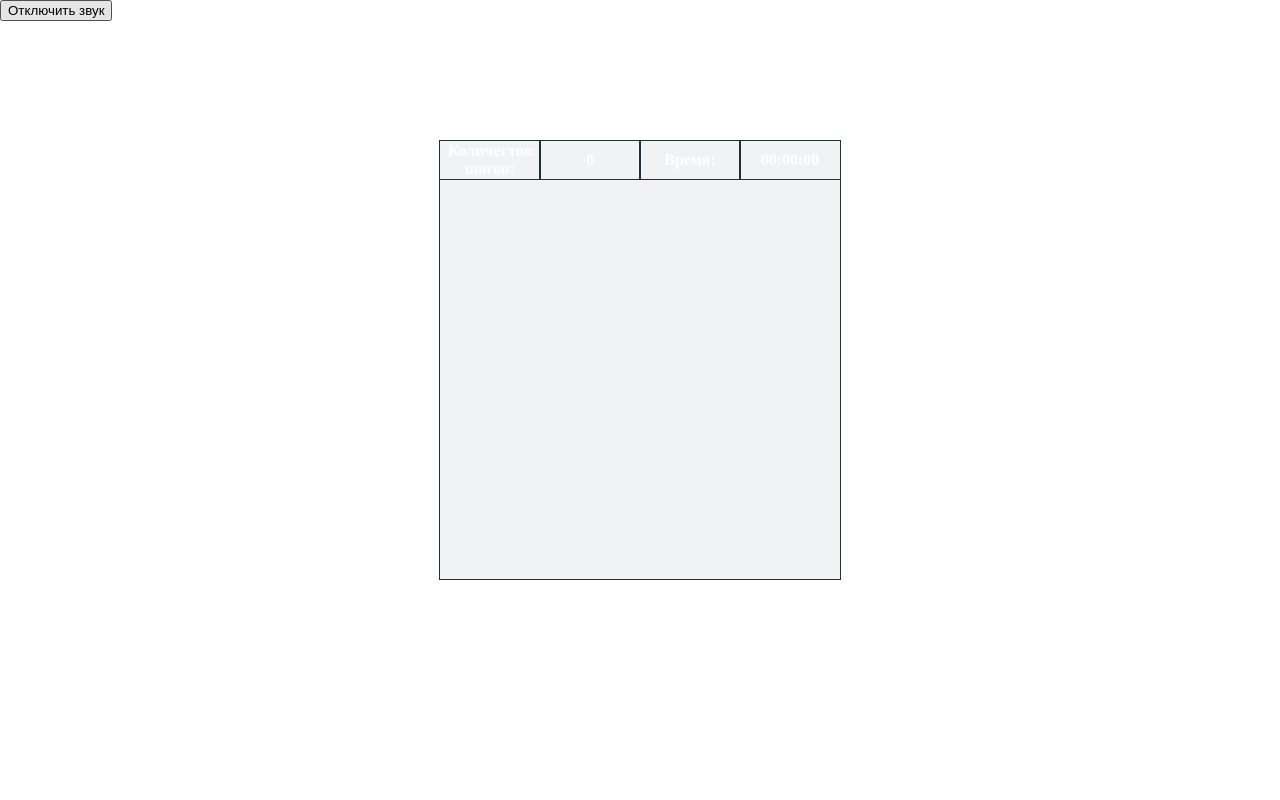
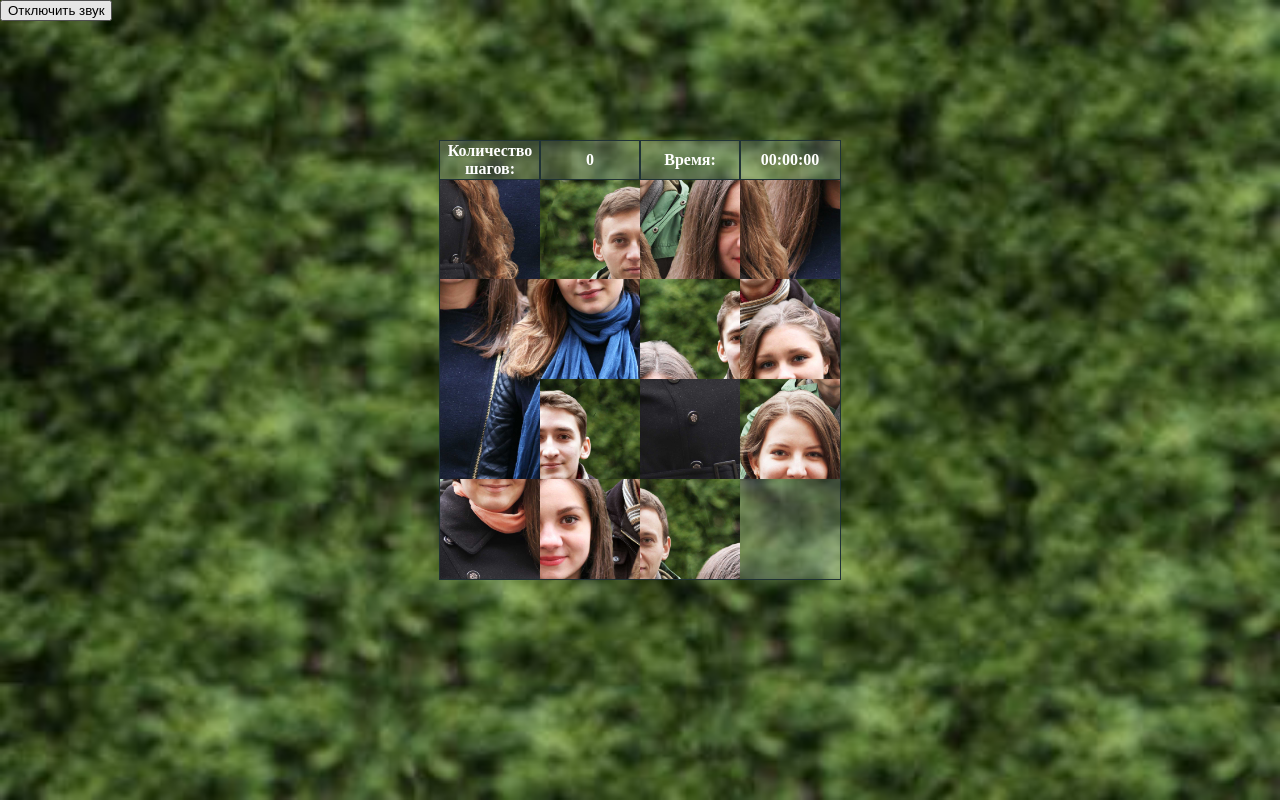
Before and after one commit to aberbin/mv-61s, a plain HTML site: page index.html in a window 1280 px wide. Drawn offline with Linux system fonts and the light colour scheme.

Commit message:
Update style.css

```diff
--- a/style.css
+++ b/style.css
@@ -2,7 +2,7 @@ body {
       margin: 0;
       padding: 0;
 
-      background: url(images/3.jpg) no-repeat;
+      background: url(3.jpg) no-repeat;
       -moz-background-size: 100%; /* Firefox 3.6+ */
       -webkit-background-size: 100%; /* Safari 3.1+ и Chrome 4.0+ */
       -o-background-size: 100%; /* Opera 9.6+ */
@@ -88,73 +88,73 @@ td {
 
 
     .cls1 {
-    	background-image: url(images/1_01.jpg);
+    	background-image: url(1_01.jpg);
     	background-size: cover;
 
     }
     .cls2 {
-    	background-image: url(images/1_02.jpg);
+    	background-image: url(1_02.jpg);
     	background-size: cover;
 
     }
 
         .cls3 {
-    	background-image: url(images/1_03.jpg);
+    	background-image: url(1_03.jpg);
     	background-size: cover;
     }
         .cls4 {
-    	background-image: url(images/1_04.jpg);
+    	background-image: url(1_04.jpg);
     	background-size: cover;
     }
         .cls5 {
-    	background-image: url(images/1_05.jpg);
+    	background-image: url(1_05.jpg);
     	background-size: cover;
     }
         .cls6 {
-    	background-image: url(images/1_06.jpg);
+    	background-image: url(1_06.jpg);
     	background-size: cover;
 
     }
         .cls7 {
-    	background-image: url(images/1_07.jpg);
+    	background-image: url(1_07.jpg);
     	background-size: cover;
 
     }
         .cls8 {
-    	background-image: url(images/1_08.jpg);
+    	background-image: url(1_08.jpg);
     	background-size: cover;
     }
         .cls9 {
-    	background-image: url(images/1_09.jpg);
+    	background-image: url(1_09.jpg);
     	background-size: cover;
     }
         .cls10 {
-    	background-image: url(images/1_10.jpg);
+    	background-image: url(1_10.jpg);
     	background-size: cover;
     }
         .cls11 {
-    	background-image: url(images/1_11.jpg);
+    	background-image: url(1_11.jpg);
     	background-size: cover;
     }
         .cls12 {
-    	background-image: url(images/1_12.jpg);
+    	background-image: url(1_12.jpg);
     	background-size: cover;
     }
         .cls13 {
-    	background-image: url(images/1_13.jpg);
+    	background-image: url(1_13.jpg);
     	background-size: cover;
     }
 
         .cls14 {
-    	background-image: url(images/1_14.jpg);
+    	background-image: url(1_14.jpg);
     	background-size: cover;
     }
         .cls15 {
-    	background-image: url(images/1_15.jpg);
+    	background-image: url(1_15.jpg);
     	background-size: cover;
     }
    .cls16 {
-        background-image: url(images/1_16.jpg);
+        background-image: url(1_16.jpg);
         background-size: cover;
         -moz-transition: all 1s 0.1s ease-in;
 -o-transition: all 1s 0.1s ease-in;
```
